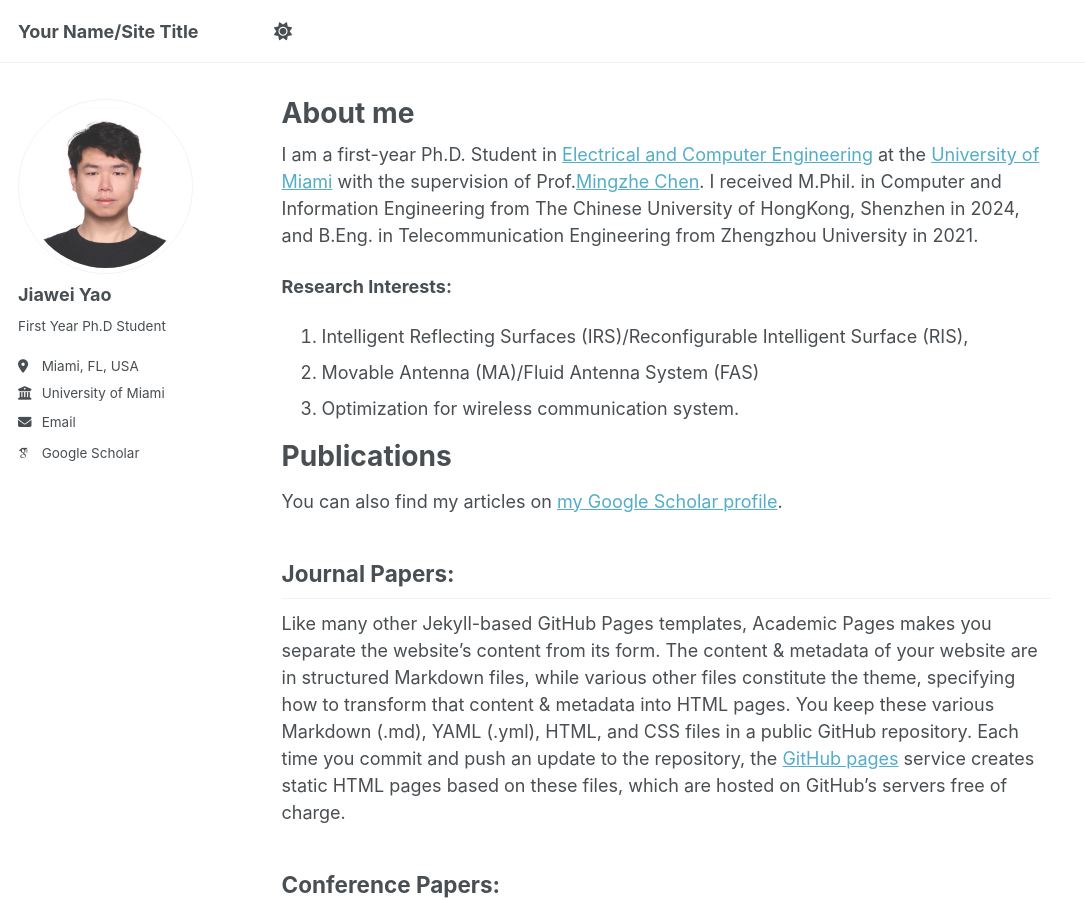
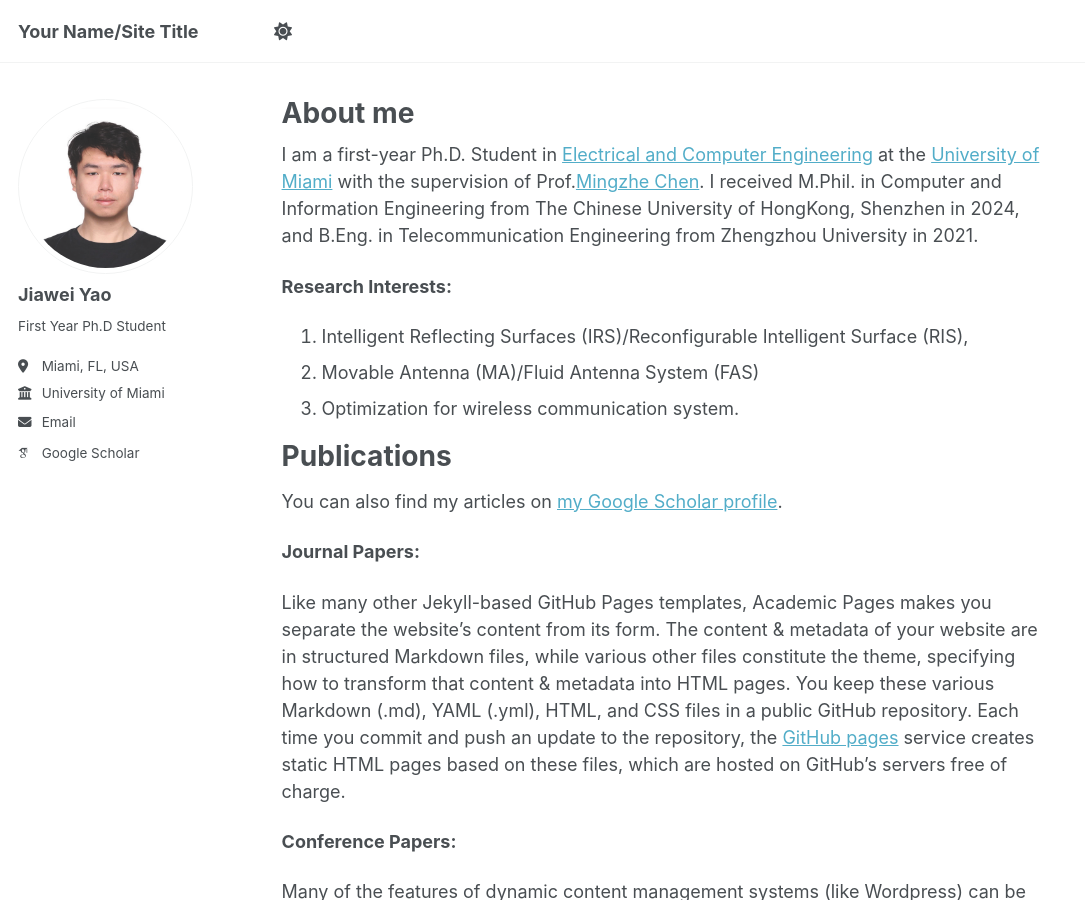
Before and after one commit to Mercuryyjw/Mercuryyjw.github.io, a Jekyll site: the page built from _pages/about.md, in a window 1280 px wide and 900 px high. Shown: the whole window, without its empty margins (0-1085 px from the left). Built offline with Jekyll 4.4.1, drawn with Linux system fonts in a browser that asks for light colours; some web fonts are replaced; a script that is not in the unit is left out.

```diff
--- a/_pages/about.md
+++ b/_pages/about.md
@@ -21,14 +21,11 @@ Publications
 
 You can also find my articles on [my Google Scholar profile](https://scholar.google.com/citations?user=bt2iIEMAAAAJ&hl=en).
 
-
-Journal Papers:
-------
+**Journal Papers:**
 
 Like many other Jekyll-based GitHub Pages templates, Academic Pages makes you separate the website's content from its form. The content & metadata of your website are in structured Markdown files, while various other files constitute the theme, specifying how to transform that content & metadata into HTML pages. You keep these various Markdown (.md), YAML (.yml), HTML, and CSS files in a public GitHub repository. Each time you commit and push an update to the repository, the [GitHub pages](https://pages.github.com/) service creates static HTML pages based on these files, which are hosted on GitHub's servers free of charge.
 
-Conference Papers:
-------
+**Conference Papers:**
 
 Many of the features of dynamic content management systems (like Wordpress) can be achieved in this fashion, using a fraction of the computational resources and with far less vulnerability to hacking and DDoSing. You can also modify the theme to your heart's content without touching the content of your site. If you get to a point where you've broken something in Jekyll/HTML/CSS beyond repair, your Markdown files describing your talks, publications, etc. are safe. You can rollback the changes or even delete the repository and start over - just be sure to save the Markdown files! You can also write scripts that process the structured data on the site, such as [this one](https://github.com/academicpages/academicpages.github.io/blob/master/talkmap.ipynb) that analyzes metadata in pages about talks to display [a map of every location you've given a talk](https://academicpages.github.io/talkmap.html).
 
```
